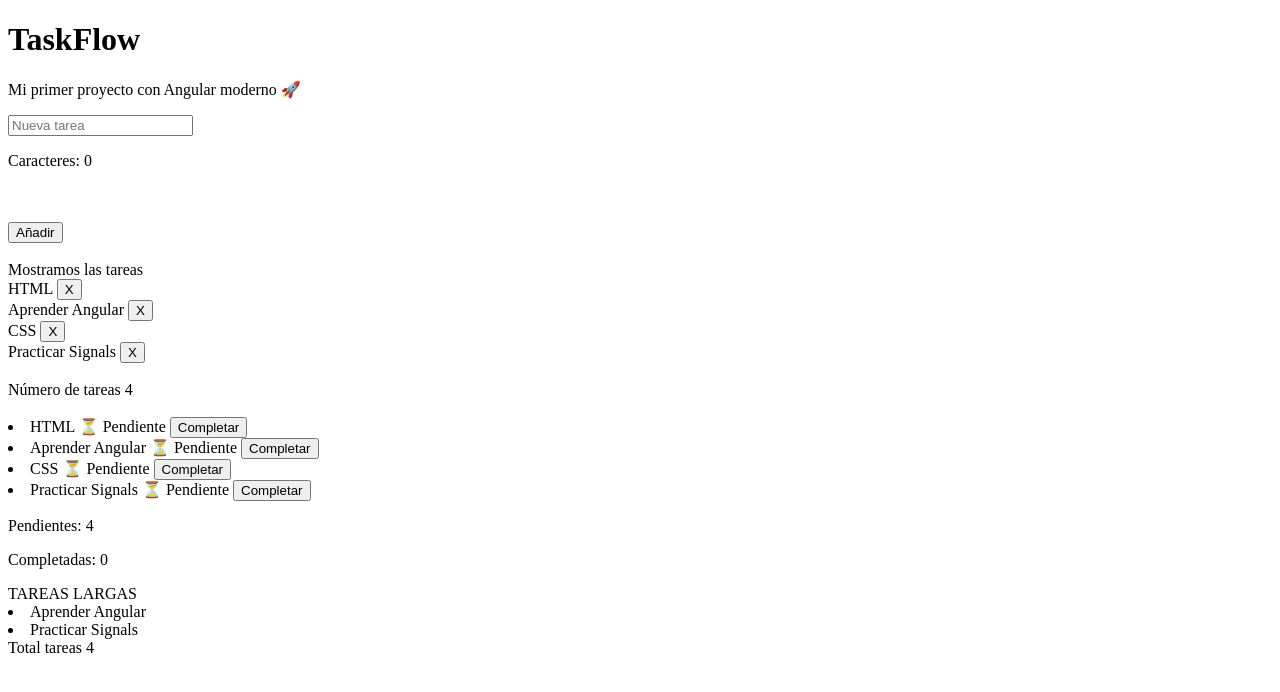
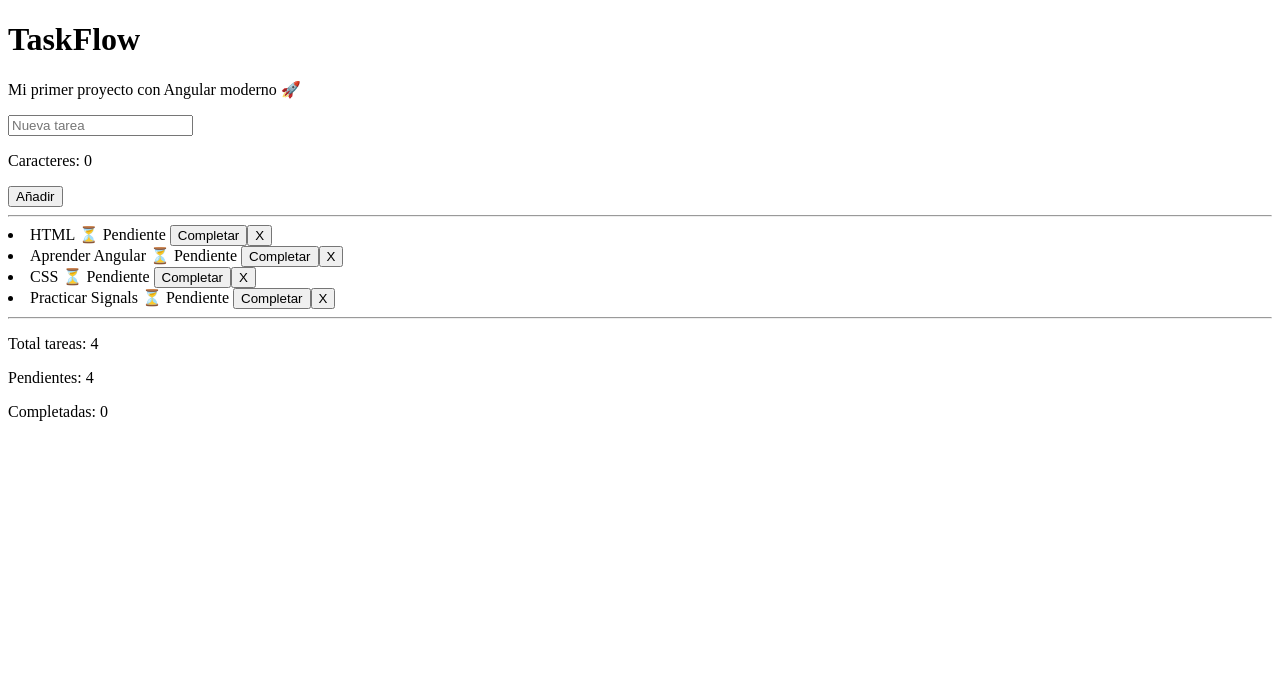
Before and after one commit to JaviPa82/taskflow, an Angular app: page / in a window 1280 px wide. Shown: the top 692 px of the page. Built offline with nearby package versions, Linux system fonts and the light colour scheme.

Commit message:
refactor: limpiar código antes de fase 4

```diff
--- a/src/app/app.html
+++ b/src/app/app.html
@@ -9,25 +9,12 @@
   placeholder="Nueva tarea">
 
 <p>Caracteres: {{ nuevaTarea().length }}</p>
-  <br/>
-
-  <span>{{nuevaTarea()}}</span><br>
 
 <button (click)="agregarTarea(); txtTarea.value = ''">
   Añadir
 </button>
 
-  <br><br>
-
-  <span>Mostramos las tareas</span><br/>
-
-  @for (tarea of tareas(); track tarea.id) {
-
-    <span> {{ tarea.titulo }} </span> <button (click)="eliminarTarea(tarea.id)">  X  </button><br/>
-  }
-
-  <br/>
-  <span>Número de tareas {{tareas().length}}</span><br><br>
+<hr>
 
 @for (tarea of tareas(); track tarea.id) {
 
@@ -42,27 +29,22 @@
       ⏳ Pendiente
     }
 
-      <button
-        (click)="toggleCompletada(tarea.id)">
+    <button (click)="toggleCompletada(tarea.id)">
       Completar
+    </button>
+
+    <button (click)="eliminarTarea(tarea.id)">
+      X
     </button>
 
   </li>
 
 }
 
-  <p>
-  Pendientes: {{ pendientes() }}
-  </p>
+<hr>
 
-  <p>
-    Completadas: {{ completadas() }}
-  </p>
+<p>Total tareas: {{ tareas().length }}</p>
 
-<span>TAREAS LARGAS</span>
+<p>Pendientes: {{ pendientes() }}</p>
 
-@for (tarea of tareasLargas(); track $index) {
-  <li>{{ tarea.titulo }}</li>
-}
-
-Total tareas {{tareas().length}}
+<p>Completadas: {{ completadas() }}</p>
--- a/src/app/app.ts
+++ b/src/app/app.ts
@@ -10,7 +10,8 @@ export class App {
 
   nuevaTarea = signal('');
 
-  tareas = signal<Task[]>([{
+  tareas = signal<Task[]>([
+    {
       id: 1,
       titulo: 'HTML',
       completada: false
@@ -29,9 +30,8 @@ export class App {
       id: 4,
       titulo: 'Practicar Signals',
       completada: false
-  }]);
-
-  tareasLog = signal([ ...this.tareas() ])
+    }
+  ]);
 
   pendientes = computed(() =>
     this.tareas()
@@ -64,43 +64,14 @@ export class App {
         completada: false
       }
     ]);
-    //this.tareasLargasConUpdate();
     this.nuevaTarea.set('');
-    this.mostrarSoloA();
-
   }
 
-  eliminarTarea(indice: number) {
+  eliminarTarea(id: number) {
     this.tareas.update(lista =>
-      lista.filter(tarea => tarea.id !== indice)
+      lista.filter(tarea => tarea.id !== id)
     );
 
-  }
-
-  limpiarVacias(){
-    this.tareas.update(lista =>
-      lista.filter((valor, _) => valor.titulo.trim() !== '')
-    );
-  }
-
-  mostrarSoloA(){
-
-    const log = this.tareas()
-      .filter( tareaLog => tareaLog.titulo.startsWith('A'));
-    console.log(log);
-  }
-
-  eliminarUltimaTarea(){
-    const indiceUltimoElemento = this.tareas().length - 1;
-    this.tareas.update(lista =>
-      lista.filter((_, i) => i < indiceUltimoElemento)
-    );
-  }
-
-  eliminarPares(){
-    this.tareas.update(lista =>
-      lista.filter((_, i) => i % 2 !== 0)
-    );
   }
 
   toggleCompletada(id: number) {
@@ -115,13 +86,4 @@ export class App {
       )
     );
   }
-
-  tareasLargasConUpdate() {
-    this.tareas.update(lista =>
-      lista.filter(t => t.titulo.length > 10));
 }
- tareasLargas() {
-    return this.tareas()
-    .filter(t => t.titulo.length > 10);
-  }
-}
```
Lines whose indentation alone changed are shown as unchanged.
